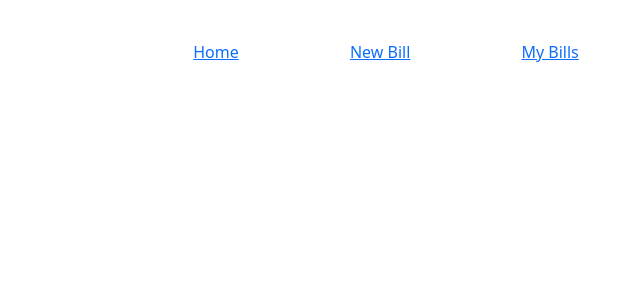
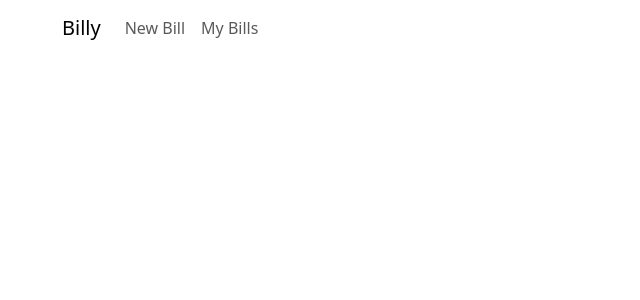
Before and after one commit to dvejmz/billy, a React (Create React App) app: page / in a window 1280 px wide. Shown: the top 300 px of the page, without its empty margins (270-910 px from the left). Built offline with nearby package versions, Linux system fonts and the light colour scheme.

Commit message:
New navbar look

```diff
--- a/src/containers/Root.tsx
+++ b/src/containers/Root.tsx
@@ -1,17 +1,22 @@
 import React from 'react';
 import { Outlet, Link } from 'react-router-dom';
+import Nav from 'react-bootstrap/Nav';
+import Navbar from 'react-bootstrap/Navbar';
+import Container from 'react-bootstrap/Container';
 import '../App.css';
 
 function Home() {
   return (
     <div className="App">
-      <nav className="App-nav">
-        <ul>
-          <li><Link to={`/`}>Home</Link></li>
-          <li><Link to={`/new`}>New Bill</Link></li>
-          <li><Link to={`/bills`}>My Bills</Link></li>
-        </ul>
-      </nav>
+      <Navbar>
+        <Container>
+          <Navbar.Brand href="/">Billy</Navbar.Brand>
+          <Nav className="me-auto">
+            <Nav.Link href="/new">New Bill</Nav.Link>
+            <Nav.Link href="/bills">My Bills</Nav.Link>
+          </Nav>
+        </Container>
+      </Navbar>
       <Outlet />
     </div>
   );
```
